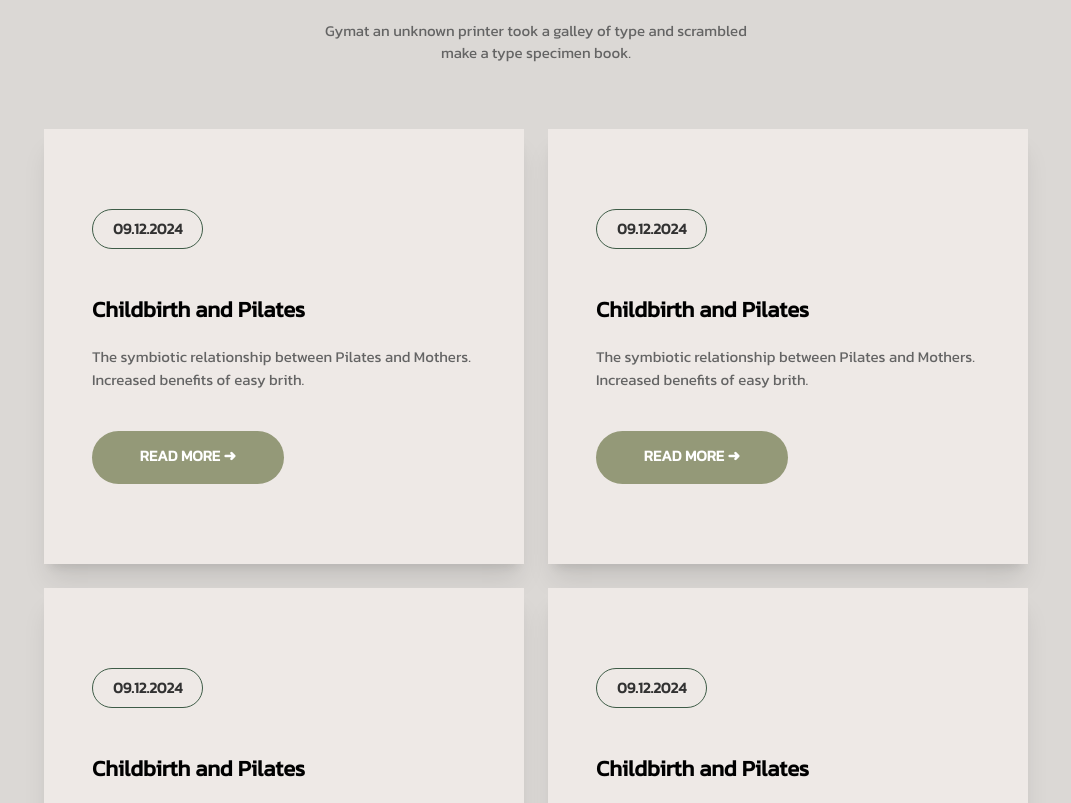
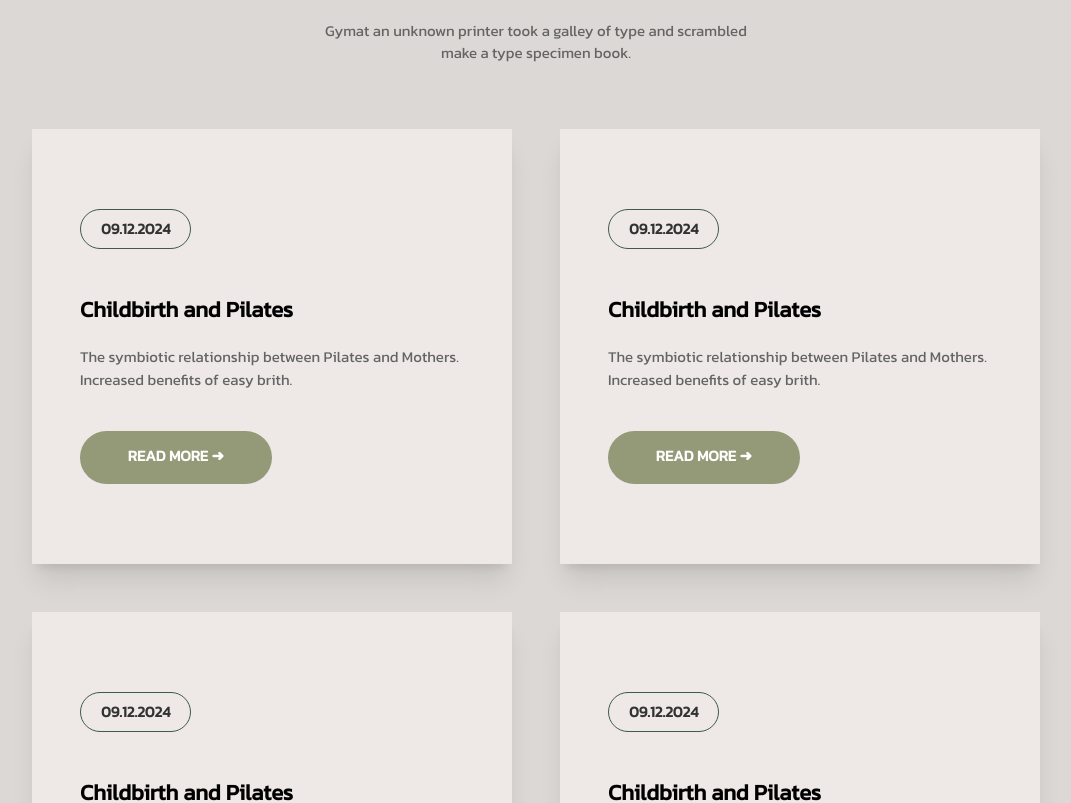
Before and after one commit to Carlie16604/Elevate, a React (Vite) app: page / in a window 1280 px wide. Shown: the part 3840-4643 px from the top of the page, without its empty margins (104-1175 px from the left). Built offline with nearby package versions, Linux system fonts and the light colour scheme.

Commit message:
updated spacing:

```diff
--- a/src/pages/Articles.jsx
+++ b/src/pages/Articles.jsx
@@ -15,7 +15,7 @@ const Articles = () => {
                     Gymat an unknown printer took a galley of type and scrambled <br/> make a type specimen book.
                     </p>
                 </div>
-                <div className='flex gap-6 w-full mt-[4rem] md1200:justify-center flex-wrap justify-center'>
+                <div className='flex gap-12 w-full mt-[4rem] md1200:justify-center flex-wrap justify-center'>
                     <div className='bg-[#EEE9E6] w-[30rem] min460:w-[100%] shadow-xl flex flex-col px-[3rem] py-[5rem]'>
                         <p className="text-[15px] font-bold text-[#323232] border-[#3E5C47] border-solid rounded-full border-[1px] w-fit px-5 py-2 mb-6">
                             09.12.2024
```
